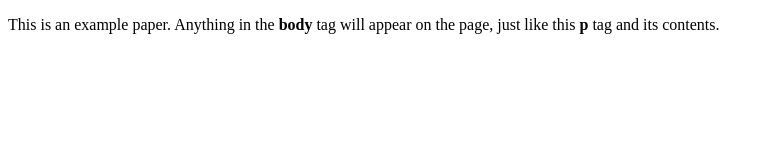
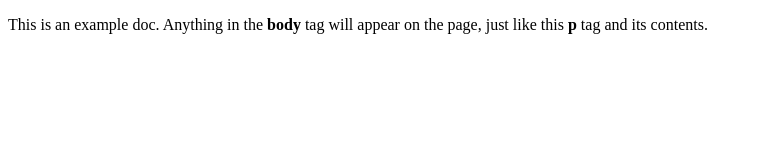
Before and after one commit to malewars/hello-ping, a plain HTML site: page index.html in a window 1280 px wide. Shown: the whole page, without its empty margins (0-770 px from the left). Drawn offline with Linux system fonts and the light colour scheme.

Commit message:
one more time

```diff
--- a/index.html
+++ b/index.html
@@ -4,6 +4,6 @@
     <title>This is the title of the webpage!</title>
   </head>
   <body>
-    <p>This is an example paper. Anything in the <strong>body</strong> tag will appear on the page, just like this <strong>p</strong> tag and its contents.</p>
+    <p>This is an example doc. Anything in the <strong>body</strong> tag will appear on the page, just like this <strong>p</strong> tag and its contents.</p>
   </body>
 </html>
```
